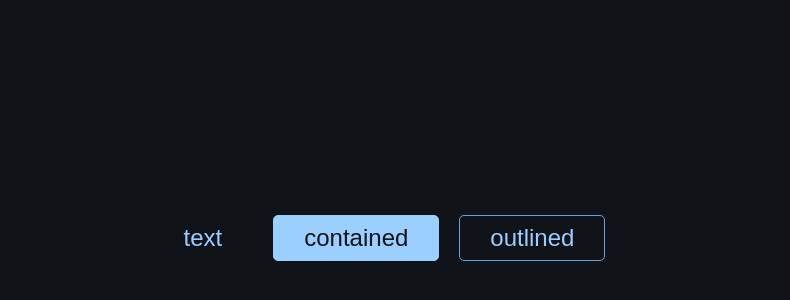
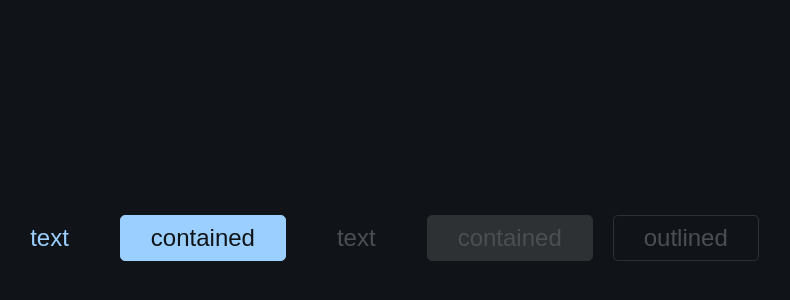
Before and after one commit to f1k13/UI-KIT, a React (Vite) app: page / in a window 1280 px wide. Shown: the part 170-470 px from the top of the page, without its empty margins (261-1051 px from the left). Built offline with nearby package versions, Linux system fonts and the light colour scheme; the HTML template or start-up script is replaced by a standard one.

Commit message:
feat: add disabler button

```diff
--- a/src/App.tsx
+++ b/src/App.tsx
@@ -1,13 +1,20 @@
-import './styles/styles.scss'
+import "./styles/styles.scss";
 import { Button } from "./components";
 
 const App = () => {
-
   return (
-    <div className='root'>
-      <Button variant='text'>text</Button>
-      <Button variant='contained'>contained</Button>
-      <Button variant='outlined'>outlined</Button>
+    <div className="root">
+      <Button variant="text">text</Button>
+      <Button variant="contained">contained</Button>
+      <Button disabled={true} variant="text">
+        text
+      </Button>
+      <Button disabled={true} variant="contained">
+        contained
+      </Button>
+      <Button disabled={true} variant="outlined">
+        outlined
+      </Button>
     </div>
   );
 };
--- a/src/components/button/button.module.scss
+++ b/src/components/button/button.module.scss
@@ -1,5 +1,5 @@
-@import '../../styles/veriables.scss';
-@import '../../styles/mixins.scss';
+@import "../../styles/veriables.scss";
+@import "../../styles/mixins.scss";
 
 .root {
   border-radius: 5px;
@@ -14,13 +14,59 @@
 }
 
 .text {
-	@include button(transparent, $secondaryHover, $main, 1px solid transparent, 1px solid transparent);
+  @include button(
+    transparent,
+    $secondaryHover,
+    $main,
+    1px solid transparent,
+    1px solid transparent
+  );
 }
 
 .contained {
-	@include button($main, $mainHover, $mainDark, 1px solid $main, 1px solid $mainHover);
+  @include button(
+    $main,
+    $mainHover,
+    $mainDark,
+    1px solid $main,
+    1px solid $mainHover
+  );
 }
 
 .outlined {
-	@include button(transparent, $secondaryHover, $main, 1px solid $secondary, 1px solid $main);
+  @include button(
+    transparent,
+    $secondaryHover,
+    $main,
+    1px solid $secondary,
+    1px solid $main
+  );
 }
+
+.text.disabled {
+  @include button(
+    $mainDark,
+    $mainDark,
+    $disabledColor,
+    1px solid $mainDark,
+    1px solid $mainDark
+  );
+}
+.contained.disabled {
+  @include button(
+    $disabledBorder,
+    $disabledBorder,
+    $disabledColor,
+    1px solid $disabledBorder,
+    1px solid $disabledBorder
+  );
+}
+.outlined.disabled {
+  @include button(
+    none,
+    rgb(16, 20, 24),
+    $disabledColor,
+    1px solid $disabledBorder,
+    1px solid $disabledBorder
+  );
+}
--- a/src/components/button/button.tsx
+++ b/src/components/button/button.tsx
@@ -1,17 +1,20 @@
 import React, { ButtonHTMLAttributes, useEffect, useRef } from "react";
 import styles from "./button.module.scss";
-import './styles.scss'
+import "./styles.scss";
 const Button = ({
   children,
   variant = "text",
+  disabled = false,
   ...rest
 }: {
   children?: React.ReactNode;
   variant?: "text" | "contained" | "outlined";
+  disabler?: boolean;
 } & ButtonHTMLAttributes<HTMLButtonElement>) => {
   const ref = useRef<HTMLButtonElement | null>(null);
 
   useEffect(() => {
+    if (!disabled) {
       const applyContainerProperties = () => {
         ref.current?.classList.add("effect");
       };
@@ -31,16 +34,22 @@ const Button = ({
       };
       ref.current?.addEventListener("mouseup", onClick);
 
-
       const cleanUpRef = ref.current;
 
       return () => {
         cleanUpRef?.removeEventListener("mouseup", onClick);
       };
+    }
   }, []);
 
   return (
-    <button ref={ref} className={`${styles.root} ${styles[variant]}`} {...rest}>
+    <button
+      ref={ref}
+      className={`${styles.root} ${styles[variant]} ${
+        disabled && styles.disabled
+      }`}
+      {...rest}
+    >
       {children}
     </button>
   );
--- a/src/styles/veriables.scss
+++ b/src/styles/veriables.scss
@@ -4,3 +4,5 @@ $main: #9acfff;
 $mainHover: #5cb6fe;
 $secondary: #63a5db;
 $secondaryHover: rgba(144, 202, 249, 0.1);
+$disabledColor: #4c4f52;
+$disabledBorder: #2d3134;
```
Also changed, not shown: src/styles/styles.scss (+8 -8 lines), src/styles/mixins.scss (line endings or trailing spaces). Lines whose indentation alone changed are shown as unchanged.
